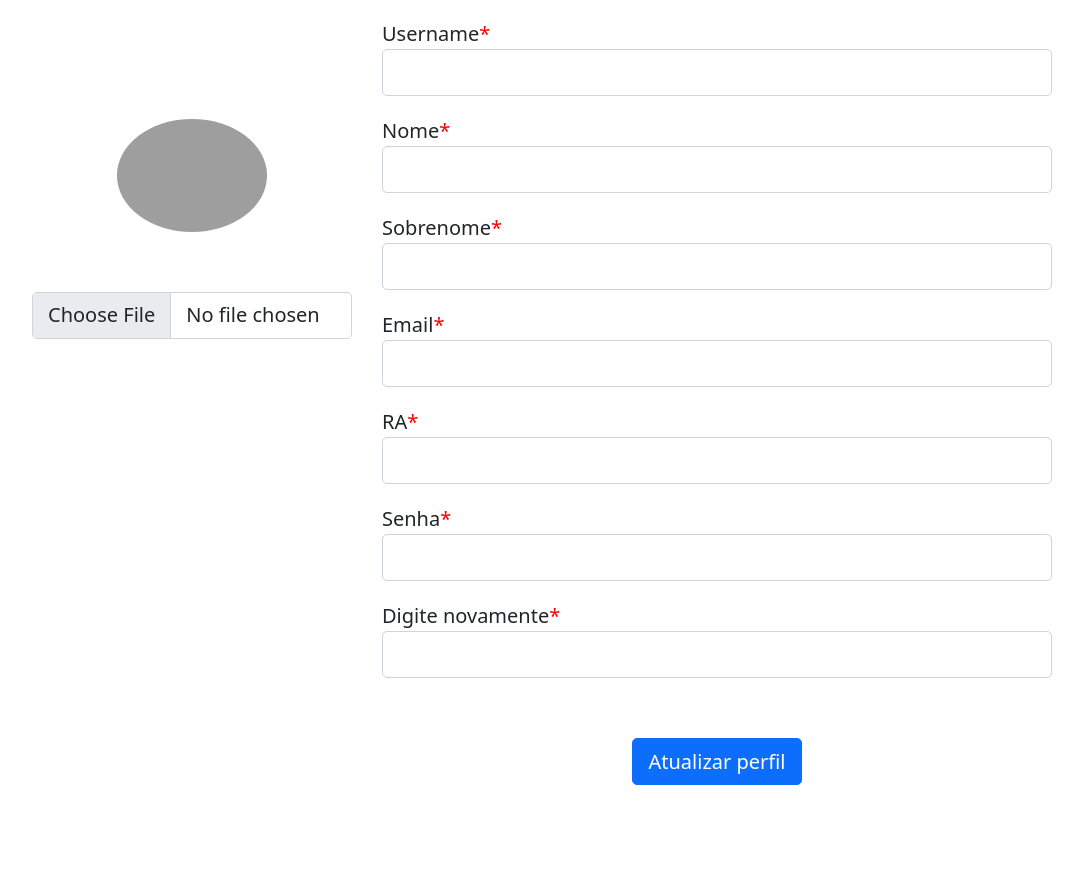
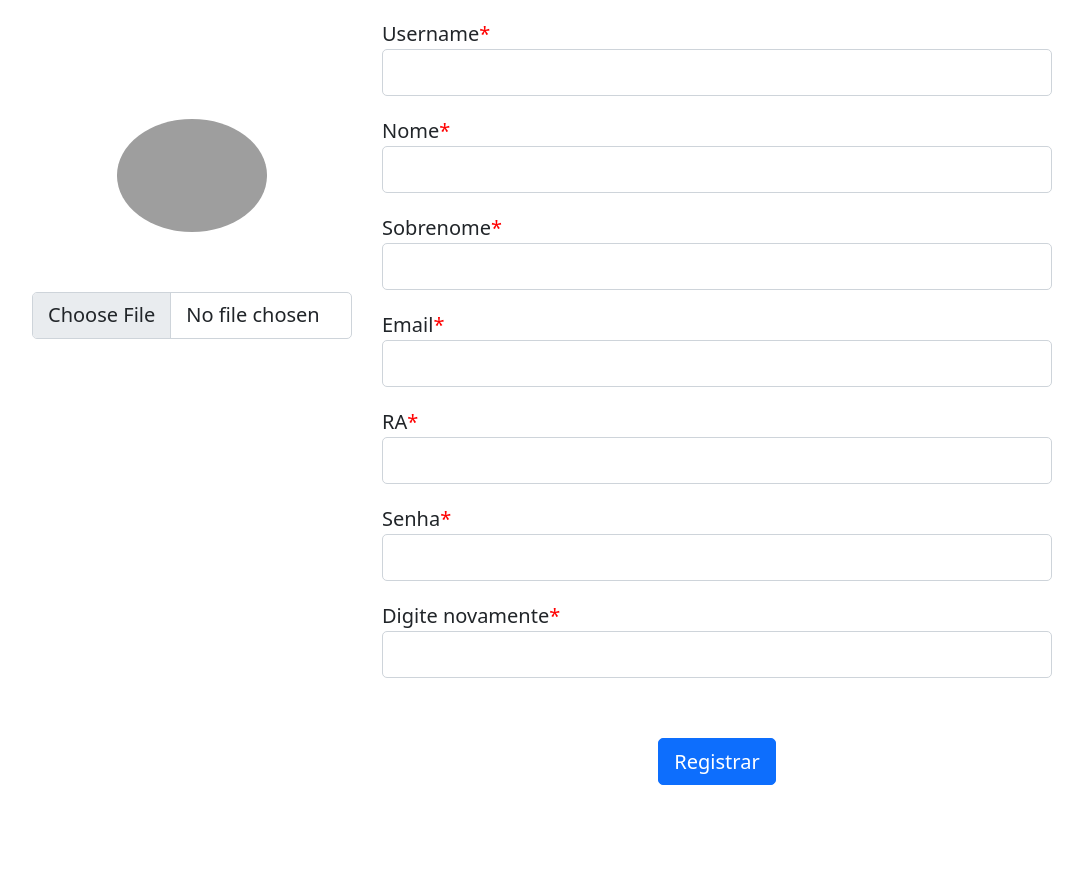
Before and after one commit to Atzingen/corretorIA, a Django app: page /registrar in a window 1280 px wide. Shown: the part 177-1052 px from the top of the page, without its empty margins (83-1166 px from the left). Run offline with Django 4.2, Linux system fonts and the light colour scheme; some libraries are stand-ins or nearby versions; grey boxes are pictures that could not be loaded.

Commit message:
registrar button update

```diff
--- a/submits/templates/registrar.html
+++ b/submits/templates/registrar.html
@@ -44,7 +44,7 @@
                     <div class="col-md-12"><label class="labels">Digite novamente<span style="color:red;">*</span></label><input type="password" name="password2" class="form-control" value=""></div>
                 </div>
                 <div class="mt-5 text-center">
-                    <button class="btn btn-primary profile-button" id="atualizar" type="button submit">Atualizar perfil</button>
+                    <button class="btn btn-primary profile-button" id="atualizar" type="button submit">Registrar</button>
                 </div>
                 <br>
             </div>
```
